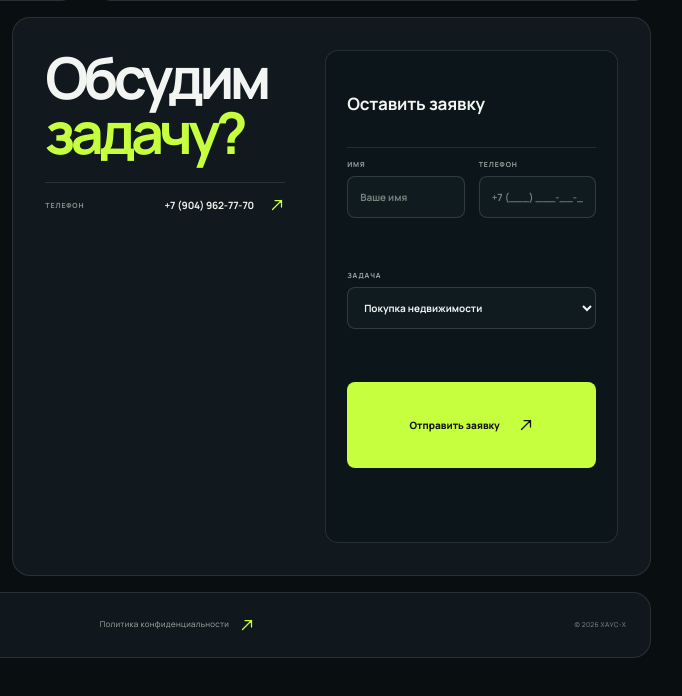
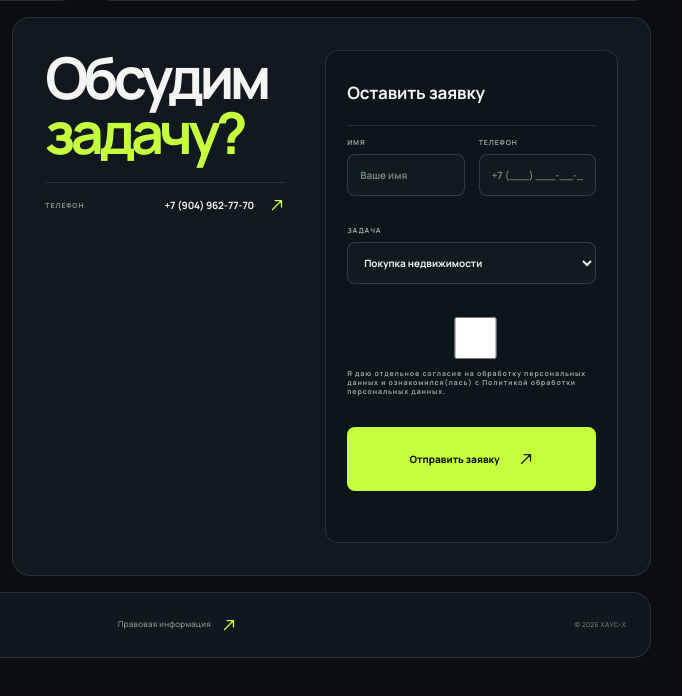
Before and after one commit to RedLine142/house-x, a plain HTML site: page index.html in a window 1280 px wide. Shown: the part 2860-3556 px from the top of the page, 584-1266 px from the left. Drawn offline with Linux system fonts and the light colour scheme.

Commit message:
Add separate personal-data consent notice to request form

```diff
--- a/index.html
+++ b/index.html
@@ -144,9 +144,9 @@
 <section class="about-strip" id="about"><div class="about-message"><h2><span>Мы не продаем метры.</span><em>Мы помогаем выбрать жизнь.</em></h2></div></section>
 <section class="contact-panel" id="contacts">
  <div class="contact-copy"><h2>Обсудим <em>задачу?</em></h2><div class="contact-line"><span>ТЕЛЕФОН</span><a href="tel:+79049627770">+7 (904) 962-77-70 <svg class="ui-arrow" viewBox="0 0 16 16" aria-hidden="true" focusable="false"><path d="M3.5 12.5 12.5 3.5 M6 3.5h6.5V10" fill="none" stroke="currentColor" stroke-width="1.25" stroke-linecap="round" stroke-linejoin="round"/></svg></a></div></div>
- <form class="contact-form" id="contactForm"><div class="form-heading"><b>Оставить заявку</b></div><label>ИМЯ<input name="name" type="text" placeholder="Ваше имя" required minlength="2"></label><label>ТЕЛЕФОН<input name="phone" type="tel" placeholder="+7 (___) ___-__-__" required></label><label>ЗАДАЧА<select name="interest"><option>Покупка недвижимости</option><option>Продажа недвижимости</option><option>Сопровождение сделки</option><option>Другое</option></select></label><button class="neon-button form-submit" type="submit">Отправить заявку <svg class="ui-arrow" viewBox="0 0 16 16" aria-hidden="true" focusable="false"><path d="M3.5 12.5 12.5 3.5 M6 3.5h6.5V10" fill="none" stroke="currentColor" stroke-width="1.25" stroke-linecap="round" stroke-linejoin="round"/></svg></button><div class="form-feedback" id="formFeedback" role="status"></div></form>
+ <form class="contact-form" id="contactForm"><div class="form-heading"><b>Оставить заявку</b></div><label>ИМЯ<input name="name" type="text" placeholder="Ваше имя" required minlength="2"></label><label>ТЕЛЕФОН<input name="phone" type="tel" placeholder="+7 (___) ___-__-__" required></label><label>ЗАДАЧА<select name="interest"><option>Покупка недвижимости</option><option>Продажа недвижимости</option><option>Сопровождение сделки</option><option>Другое</option></select></label><label class="form-consent"><input type="checkbox" name="personal_data_consent" required><span>Я даю отдельное <a href="consent.html" target="_blank" rel="noopener">согласие на обработку персональных данных</a> и ознакомился(лась) с <a href="privacy.html" target="_blank" rel="noopener">Политикой обработки персональных данных</a>.</span></label><button class="neon-button form-submit" type="submit">Отправить заявку <svg class="ui-arrow" viewBox="0 0 16 16" aria-hidden="true" focusable="false"><path d="M3.5 12.5 12.5 3.5 M6 3.5h6.5V10" fill="none" stroke="currentColor" stroke-width="1.25" stroke-linecap="round" stroke-linejoin="round"/></svg></button><div class="form-feedback" id="formFeedback" role="status"></div></form>
 </section>
-<footer class="footer"><div class="footer-brand"><span class="footer-word">ХАУС-X</span></div><a href="privacy.html">Политика конфиденциальности <svg class="ui-arrow" viewBox="0 0 16 16" aria-hidden="true" focusable="false"><path d="M3.5 12.5 12.5 3.5 M6 3.5h6.5V10" fill="none" stroke="currentColor" stroke-width="1.25" stroke-linecap="round" stroke-linejoin="round"/></svg></a><small>© 2026 ХАУС-Х</small></footer>
+<footer class="footer"><div class="footer-brand"><span class="footer-word">ХАУС-X</span></div><a href="legal.html">Правовая информация <svg class="ui-arrow" viewBox="0 0 16 16" aria-hidden="true" focusable="false"><path d="M3.5 12.5 12.5 3.5 M6 3.5h6.5V10" fill="none" stroke="currentColor" stroke-width="1.25" stroke-linecap="round" stroke-linejoin="round"/></svg></a><small>© 2026 ХАУС-Х</small></footer>
 </main>
 </div>
 <button class="back-to-top" id="backToTop" type="button" aria-label="Наверх" title="Наверх"><svg viewBox="0 0 24 24" aria-hidden="true"><path d="m6 14 6-6 6 6"/></svg></button>
```
